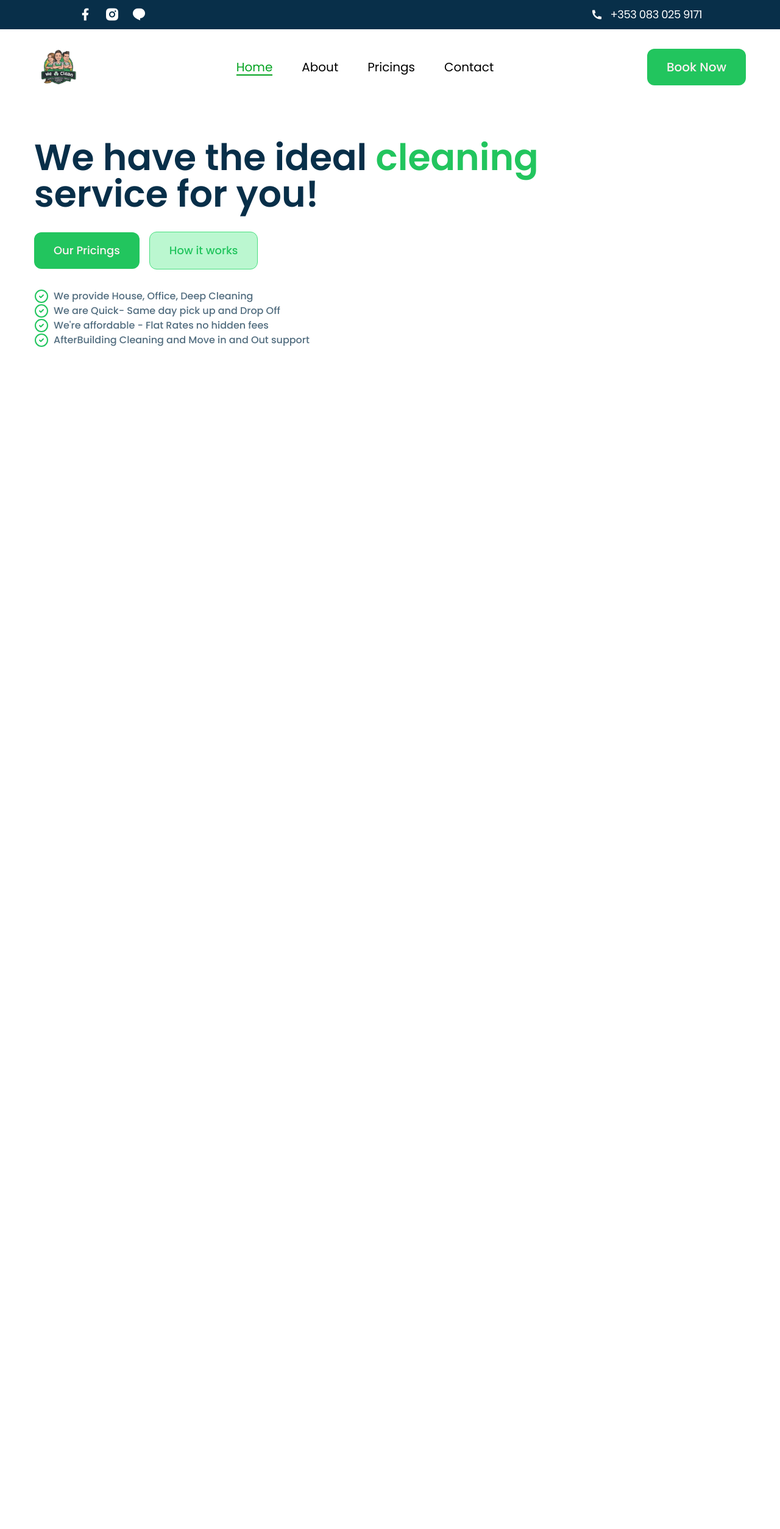
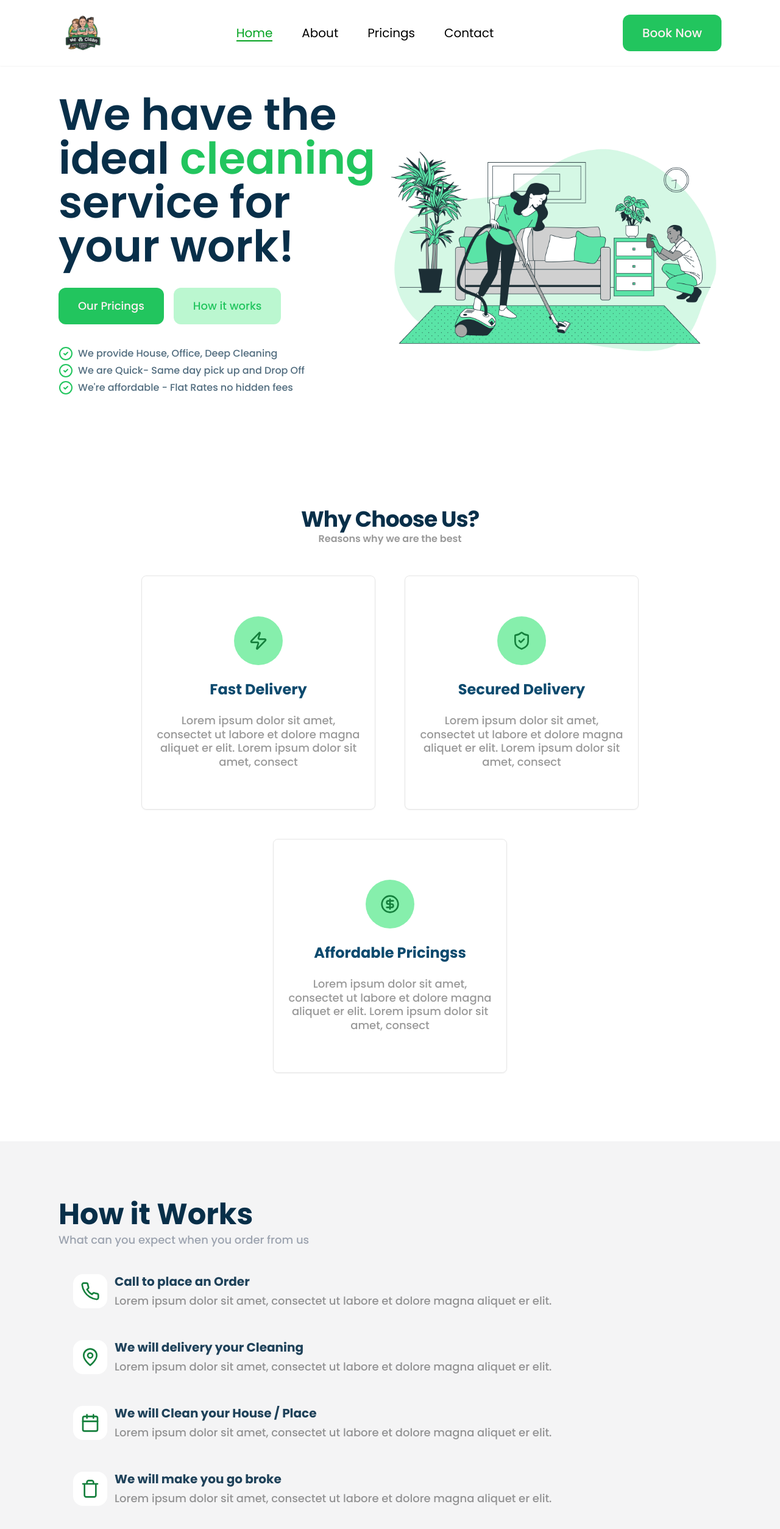
Before and after one commit to PustakP/cleaning-website, a Next.js app: page / in a window 1280 px wide. Shown: the top 2508 px of the page at 61% size. Before the commit the page ends 800 px from the top, so only its background shows below. Built offline with nearby package versions, Linux system fonts and the light colour scheme.

Commit message:
added some sections

```diff
--- a/app/(root)/page.tsx
+++ b/app/(root)/page.tsx
@@ -1,13 +1,17 @@
+import Features from "@/components/shared/Features";
 import Hero from "@/components/shared/Hero";
 import Navbar from "@/components/shared/Navbar";
+import WorkingSection from "@/components/shared/WorkingSection";
 import ContactNav from "@/components/shared/contactNav";
 
 export default function Home() {
   return (
     <>
-    <ContactNav/>
+    {/* <ContactNav/> */}
     <Navbar/>
     <Hero/>
+    <Features/>
+    <WorkingSection/>
     </>
   );
 }
--- /dev/null
+++ b/components/shared/Features.tsx
@@ -0,0 +1,23 @@
+import { features } from '@/constants'
+import React from 'react'
+import { FeatureCards } from './feature-cards'
+
+const Features = () => {
+  return (
+    <section className='flex flex-col w-full items-center justify-center px-2 md:px-14 py-8'>
+        <h1 className='text-sky-950 text-4xl font-bold tracking-tight'>Why Choose Us?</h1>
+        <p className='text-black/40 font-semibold'>Reasons why we are the best</p>
+
+        <div className='w-full flex gap-12 items-center justify-center mt-12 flex-wrap'>
+            {
+                features.map((item)=> (
+                    <FeatureCards key={item.title} title={item.title} description={item.description} icon={item.icon} />
+                ))
+            }
+        </div>
+
+    </section>
+  )
+}
+
+export default Features
--- a/components/shared/Hero.tsx
+++ b/components/shared/Hero.tsx
@@ -1,53 +1,49 @@
 import React from "react";
 import { Button } from "../ui/button";
 import { CheckCircle2 } from "lucide-react";
+import Image from "next/image";
+import { advantages } from "@/constants";
 
 const Hero = () => {
   const checkicon = <CheckCircle2 />;
 
-  const advantages = [
-    {
-      adv: "We provide House, Office, Deep Cleaning",
-    },
-    {
-      adv: "We are Quick- Same day pick up and Drop Off",
-    },
-    {
-      adv: "We're affordable - Flat Rates no hidden fees",
-    },
-    {
-      adv: "AfterBuilding Cleaning and Move in and Out support",
-    },
-  ];
-
-
   return (
-    <main className="w-full px-14 py-14">
-      <div className="flex flex-col items-start justify-center">
-        <h1 className="text-6xl text-sky-950 font-semibold">
+    <main className="w-full h-screen flex flex-col lg:flex-row mt-24 lg:mt-0 items-center justify-between px-6 lg:px-24 py-24 space-y-8 lg:space-y-0">
+      <div className="flex flex-col items-start justify-center flex-1">
+        <h1 className="text-4xl lg:text-7xl text-sky-950 font-semibold text-center lg:text-left">
           We have the ideal <span className="text-green-500">cleaning</span>{" "}
-          <br /> service for you!
+          service for your work!
         </h1>
-        <div className="flex items-center justify-center gap-4 my-8">
+        <div className="flex w-full items-center justify-center lg:justify-start gap-4 my-8">
           <Button size={"lg"} className="bg-green-500 text-lg">
             Our Pricings
           </Button>
           <Button
             variant={"outline"}
             size={"lg"}
-            className="bg-green-200 text-green-500 text-lg"
+            className="bg-green-200 text-green-500 text-lg border-none"
           >
             How it works
           </Button>
         </div>
-
-        <div></div>
-
-        {advantages.map((f) => (
-          <div className="text-green-500 flex gap-2">
-            {checkicon} <h1 key={f.adv} className="text-sky-950/70 font-medium">{f.adv}</h1>
-          </div>
-        ))}
+        <div className="space-y-1 ">
+          {advantages.map((f) => (
+            <div key={f.adv} className="text-green-500 flex gap-2 my-1">
+              {checkicon}
+              <h1 className="text-sky-950/70 font-medium">{f.adv}</h1>
+            </div>
+          ))}
+        </div>
+      </div>
+      <div className="flex-1 flex justify-center lg:justify-end">
+        <Image
+          src={"/hero.jpg"}
+          alt="Hero Image"
+          width={500}
+          height={500}
+          className="w-full max-w-lg lg:max-w-none"
+          priority
+        />
       </div>
     </main>
   );
--- a/components/shared/Navbar.tsx
+++ b/components/shared/Navbar.tsx
@@ -24,7 +24,7 @@ const Navbar = () => {
     setActivePath(url);
   };
   return (
-    <nav className="w-full flex items-center justify-between py-4 md:py-8 px-3 md:px-14 ">
+    <nav className="w-full absolute top-0 left-0 shadow-sm flex items-center justify-between py-4 md:py-6 px-3 md:px-24 ">
       <Image src={"/logo.svg"} alt="" width={80} height={80} className="" />
 
       <div className="hidden lg:flex text-xl gap-12">
--- /dev/null
+++ b/components/shared/WorkingSection.tsx
@@ -0,0 +1,27 @@
+import { HowitWorks } from "@/constants"
+import { HowItWorks } from "@/components/shared/how-it-works"
+
+const WorkingSection = () => {
+  return (
+    <section className='w-full bg-zinc-200/40 h-screen mt-20 px-6 md:px-24 py-24'>
+        <div className="pb-4">
+            <h1 className='text-5xl font-bold text-sky-950 mb-1 text-center md:text-start'>How it Works</h1>
+            <p className='text-sm md:text-lg text-center md:text-start font-medium text-gray-400'>What can you expect when you order from us</p>
+            </div>
+
+            <div>
+            {
+                HowitWorks.map((item)=> (
+                    <HowItWorks key={item.title} title={item.title} description={item.description} icon={item.icon} />
+                ))
+            }
+        </div>
+
+        <div>
+
+        </div>
+    </section>
+  )
+}
+
+export default WorkingSection
--- /dev/null
+++ b/components/shared/feature-cards.tsx
@@ -0,0 +1,17 @@
+import React from 'react'
+
+interface Feature{
+    icon: React.ElementType;
+    title: string;
+    description : string;
+}
+
+export const FeatureCards = ({icon: Icon, title , description} : Feature) => {
+  return (
+    <div className='w-96 h-96 rounded-lg shadow-sm hover:shadow-md transition-all flex flex-col items-center px-6 justify-center gap-6 border border-black/10'>
+        <div className='p-6 bg-green-300 rounded-full'><Icon className='w-8 h-8 text-green-700' /></div>
+        <h1 className='text-2xl text-sky-900 text-center font-bold'>{title}</h1>
+        <h1 className='text-lg leading-tight text-black/40 text-center font-medium'>{description}</h1>
+    </div>
+  )
+}
--- /dev/null
+++ b/components/shared/how-it-works.tsx
@@ -0,0 +1,25 @@
+import React from "react";
+
+interface Working {
+  icon: React.ElementType;
+  title: string;
+  description: string;
+}
+
+export const HowItWorks = ({ icon: Icon, title, description }: Working) => {
+  return (
+    <div className="flex flex-col items-start justify-center gap-6 p-2 md:p-6">
+      <div className="flex items-center justify-center gap-3">
+        <div className="bg-white rounded-2xl p-3">
+          <Icon className="w-8 h-8 text-green-700" />
+        </div>
+        <div className="flex flex-col items-start justify-center">
+          <h3 className="text-xl font-bold text-sky-950/90 mb-1">{title}</h3>
+          <p className="text-sm md:text-lg leading-tight text-black/40 font-medium text-start">
+            {description}
+          </p>
+        </div>
+      </div>
+    </div>
+  );
+};
--- a/constants/index.ts
+++ b/constants/index.ts
@@ -1,3 +1,5 @@
+import { Calendar, CircleDollarSign, MapPin, Phone, ShieldCheck, Trash, Zap } from "lucide-react";
+
 export const navItems = [
   {
     name: "Home",
@@ -16,3 +18,66 @@ export const navItems = [
     url: "/#contact",
   },
 ];
+
+export const advantages = [
+  {
+    adv: "We provide House, Office, Deep Cleaning",
+  },
+  {
+    adv: "We are Quick- Same day pick up and Drop Off",
+  },
+  {
+    adv: "We're affordable - Flat Rates no hidden fees",
+  },
+  // {
+  //   adv: "AfterBuilding Cleaning and Move in and Out support",
+  // },
+];
+
+export const features = [
+  {
+    icon: Zap,
+    title: "Fast Delivery",
+    description:
+      "Lorem ipsum dolor sit amet, consectet ut labore et dolore magna aliquet er elit. Lorem ipsum dolor sit amet, consect",
+  },
+  {
+    icon: ShieldCheck,
+    title: "Secured Delivery",
+    description:
+      "Lorem ipsum dolor sit amet, consectet ut labore et dolore magna aliquet er elit. Lorem ipsum dolor sit amet, consect",
+  },
+  {
+    icon: CircleDollarSign,
+    title: "Affordable Pricingss",
+    description:
+      "Lorem ipsum dolor sit amet, consectet ut labore et dolore magna aliquet er elit. Lorem ipsum dolor sit amet, consect",
+  },
+];
+
+export const HowitWorks = [
+  {
+    icon: Phone,
+    title: "Call to place an Order",
+    description:
+      "Lorem ipsum dolor sit amet, consectet ut labore et dolore magna aliquet er elit.",
+  },
+  {
+    icon: MapPin,
+    title: "We will delivery your Cleaning",
+    description:
+      "Lorem ipsum dolor sit amet, consectet ut labore et dolore magna aliquet er elit.",
+  },
+  {
+    icon: Calendar,
+    title: "We will Clean your House / Place",
+    description:
+      "Lorem ipsum dolor sit amet, consectet ut labore et dolore magna aliquet er elit.",
+  },
+  {
+    icon: Trash,
+    title: "We will make you go broke",
+    description:
+      "Lorem ipsum dolor sit amet, consectet ut labore et dolore magna aliquet er elit.",
+  },
+]
```
Also changed, not shown: constants/icons.tsx (added, +7 -0 lines), public/hero.jpg (added).
